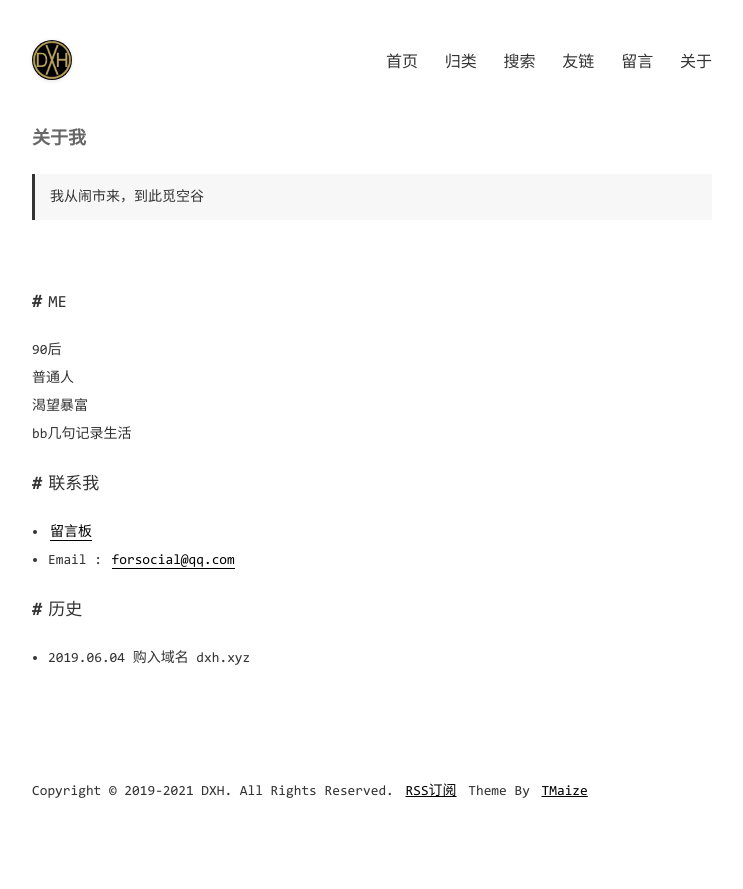
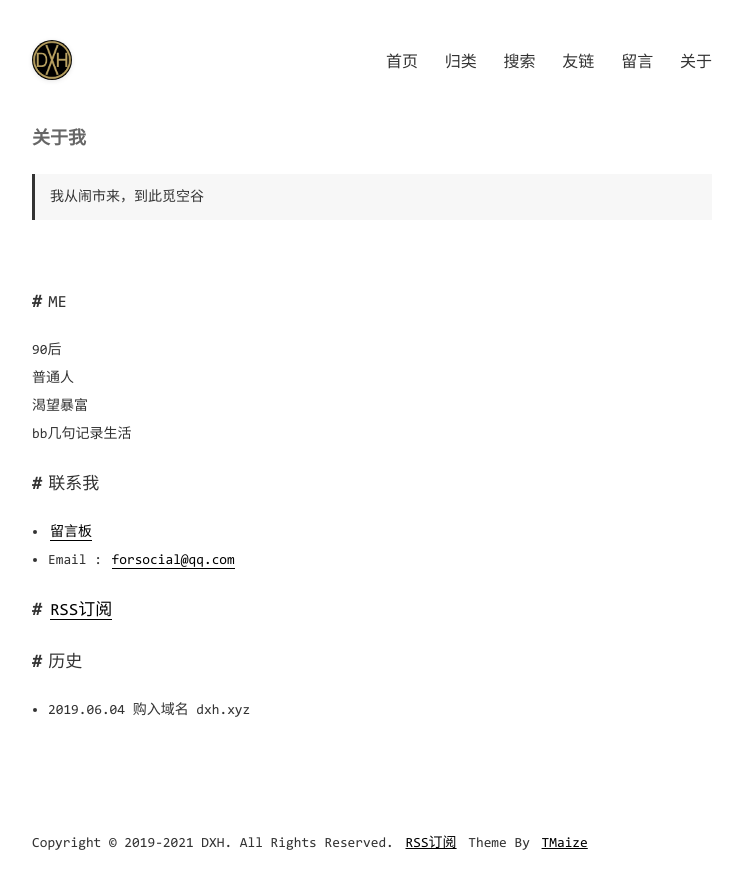
Before and after one commit to Devinteng/Devinteng.github.io, a Jekyll site: the page built from pages/about.md, in a window 1280 px wide. Shown: the top 889 px of the page, without its empty margins (268-1011 px from the left). Built offline with Jekyll 4.4.1, drawn with Linux system fonts in a browser that asks for light colours.

Commit message:
Update about.md

```diff
--- a/pages/about.md
+++ b/pages/about.md
@@ -20,6 +20,7 @@ bb几句记录生活
 
 - Email&nbsp;: <a target="_blank" href="http://mail.qq.com/cgi-bin/qm_share?t=qm_mailme&email=hOLr9vfr5_3l6MT19arn6_k" style="text-decoration:none;">forsocial@qq.com</a>
 
+## <a href="{{ site.baseurl }}/static/xml/rss.xml">RSS订阅</a>
 
 ## 历史
 - 2019.06.04 购入域名 dxh.xyz
```
